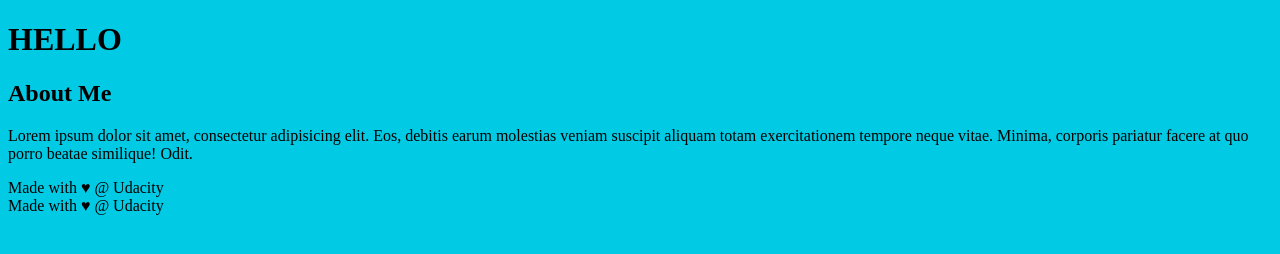
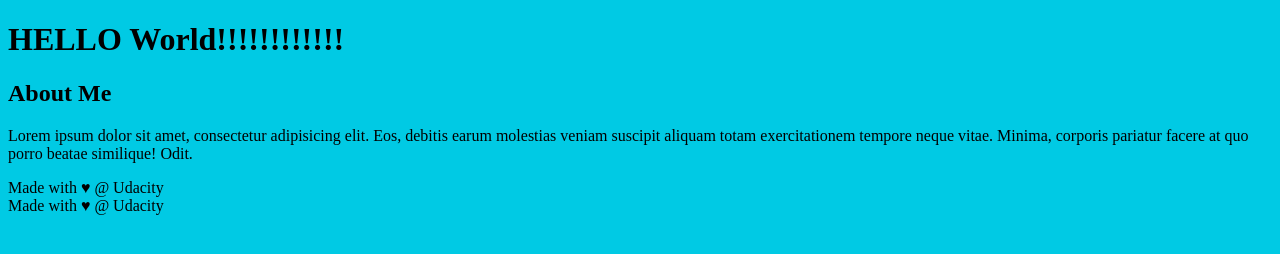
Before and after one commit to rishabhkhare314/git, a plain HTML site: page index.html in a window 1280 px wide. Drawn offline with Linux system fonts and the light colour scheme.

Commit message:
MOdified Index.html in Clone Folder

```diff
--- a/index.html
+++ b/index.html
@@ -16,7 +16,7 @@
 <body>
 
     <header>
-        <h1>HELLO</h1>
+        <h1>HELLO World!!!!!!!!!!!!</h1>
     </header>
 
     <div class="container">
```
